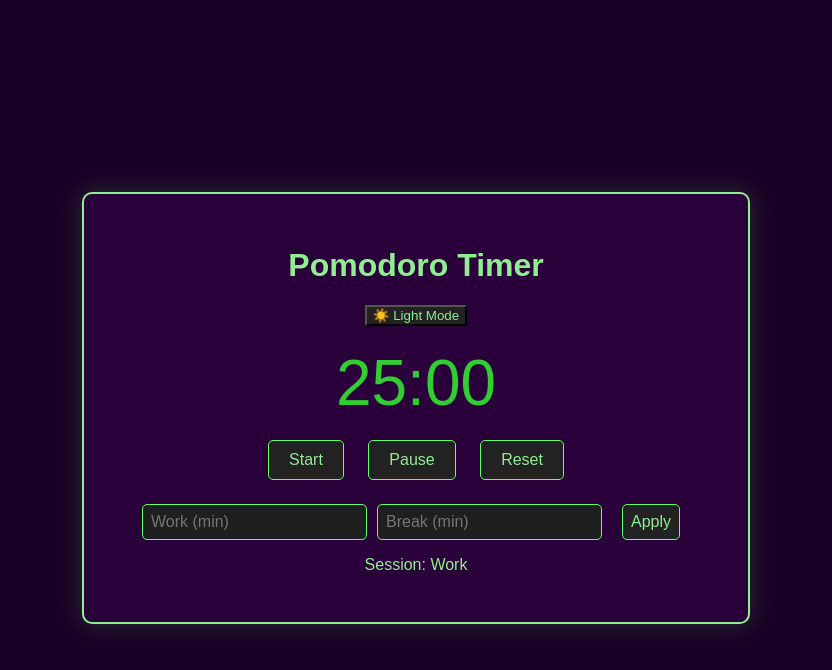
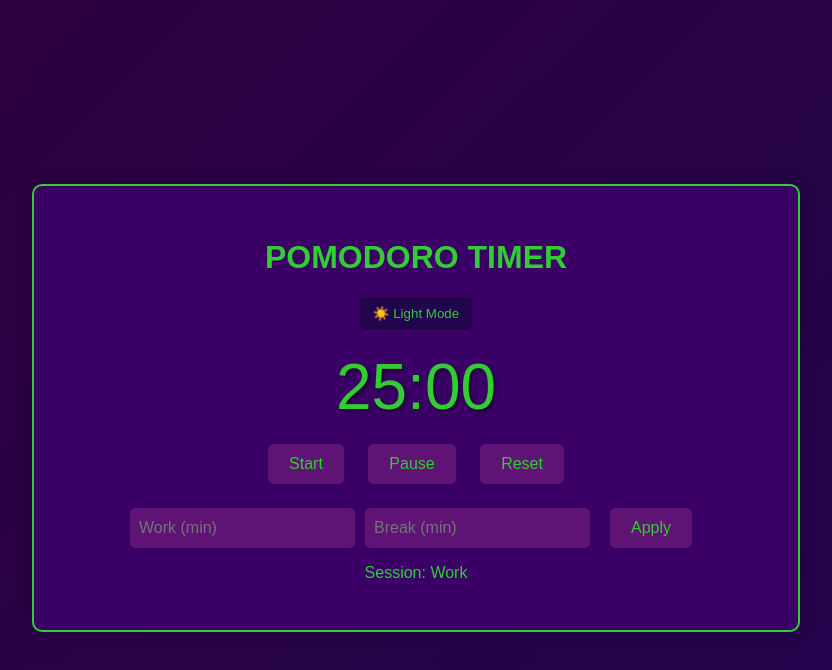
Before and after one commit to CosmicMass/PomodoroClock, a plain HTML site: page index.html in a window 1280 px wide. Both pictures are taken after a click on the button "🌙 Dark Mode". Shown: the whole page, without its empty margins (224-1056 px from the left). Drawn offline with Linux system fonts and the light colour scheme.

Commit message:
Light/Dark mode color palettes added

```diff
--- a/index.html
+++ b/index.html
@@ -8,7 +8,7 @@
 </head>
 <body>
   <div class="container">
-    <h1>Pomodoro Timer</h1>
+    <h1>POMODORO TIMER</h1>
     <button id="theme-toggle">🌙 Dark Mode</button>
     <div id="timer">25:00</div>
     <div class="buttons">
--- a/style.css
+++ b/style.css
@@ -1,55 +1,89 @@
-/* ---------- GLOBAL ---------- */
+:root {
+  /* light mode */
+  --bg-light-start: #1238b4;
+  --bg-light-end:   #99aada;
+  /* dark mode */
+  --bg-dark-start:  #2e003e;
+  --bg-dark-end:    #21044e;
+  /* text colors */
+  --text-light:     #ffffff;
+  --text-light-alt: #f1f1f1;
+  --text-light-dark:#0a0a0a;
+
+  --text-dark:      #32cd32;  /
+}
+
 body {
   font-family: Arial, sans-serif;
-  background: #3c006b;
-  color: #32cd32;
   display: flex;
   justify-content: center;
   align-items: center;
   height: 100vh;
+
+  /* active vars for current theme */
+  --bg-start: var(--bg-light-start);
+  --bg-end:   var(--bg-light-end);
+  --text:     var(--text-light);
+
+  background: linear-gradient(135deg, var(--bg-start), var(--bg-end));
+  color:      var(--text);
   transition: background 0.3s, color 0.3s;
+}
+
+/* ---------- LIGHT MODE ---------- */
+body.light {
+  background: linear-gradient(135deg, var(--bg-start), var(--bg-end));
+  color: #000000;
 }
 
 /* ---------- CONTAINER ---------- */
 .container {
   text-align: center;
   width: 90%;
-  max-width: 600px;
+  max-width: 700px;
   margin: 0 auto;
   padding: 2rem;
-  border: 2px solid #66ff66;
+  border: 2px solid #1238b4;
   border-radius: 10px;
-  background: #4b0082;
-  box-shadow: 0 0 25px rgba(102, 255, 102, 0.2);
+  background: #5e78be;
+  box-shadow: 0 0 15px rgba(0, 0, 0, 0.2);
+  transition: background 0.3s, border-color 0.3s;
 }
 
 /* ---------- TIMER ---------- */
 #timer {
   font-size: 4rem;
   margin: 20px 0;
-  color: #32cd32;
+  color: var(--text);
+  text-shadow: 2px 2px 4px rgba(0, 0, 0, 0.5);
 }
 
 /* ---------- BUTTONS ---------- */
-.buttons {
-  margin-top: 1rem;
-}
-
-.buttons button {
+.buttons button,
+.settings button {
   margin: 0 10px;
   padding: 10px 20px;
   font-size: 1rem;
   cursor: pointer;
-  background: #2f2f2f;
-  color: #32cd32;
-  border: 1px solid #66ff66;
+  background: var(--bg-start);
+  color: var(--text);
+  border: 1px solid #1238b4;
   border-radius: 5px;
-  transition: background 0.2s, transform 0.2s;
+  transition: background 0.3s, transform 0.3s;
 }
 
-.buttons button:hover {
-  background: #3d3d3d;
-  transform: scale(1.05);
+#theme-toggle {
+  background: var(--bg-end);
+  color:      var(--text);
+  border:     1px solid var(--bg-start);
+  padding:    8px 12px;
+  border-radius: 5px;
+  cursor:     pointer;
+  transition: background 0.3s, color 0.3s;
+}
+
+#theme-toggle:hover {
+  background: var(--bg-start);
 }
 
 /* ---------- SETTINGS ---------- */
@@ -61,32 +95,40 @@ body {
   justify-content: center;
 }
 
-.settings input,
-.settings button {
+.settings input {
   padding: 8px;
   font-size: 1rem;
-  background: #1f1f1f;
-  color: #32cd32;
-  border: 1px solid #66ff66;
+  background: var(--bg-start);
+  color: var(--text);
+  border: 1px solid #1238b4;
   border-radius: 5px;
 }
 
 /* ---------- DARK MODE ---------- */
 body.dark {
-  background: #1a0026;
-  color: #90ee90;
+  --bg-start: var(--bg-dark-start);
+  --bg-end:   var(--bg-dark-end);
+  --text:     var(--text-dark);
 }
 
 body.dark .container {
-  background: #2a003a;
-  border-color: #90ee90;
+  background: #3a0066;
+  border-color: #32cd32;
 }
 
-body.dark button {
-  background: #222;
-  color: #90ee90;
+body.dark .buttons button,
+body.dark .settings button {
+  background: #5e1375;
+  color: #32cd32;
+  border: 1px solid #5e1375;
 }
 
-body.dark button:hover {
-  background: #333;
+body.dark .settings input {
+  background: #5e1375;
+  color: #32cd32;
+  border: 1px solid #5e1375;
 }
+
+body.dark #timer {
+  color: #32cd32;
+}
```
